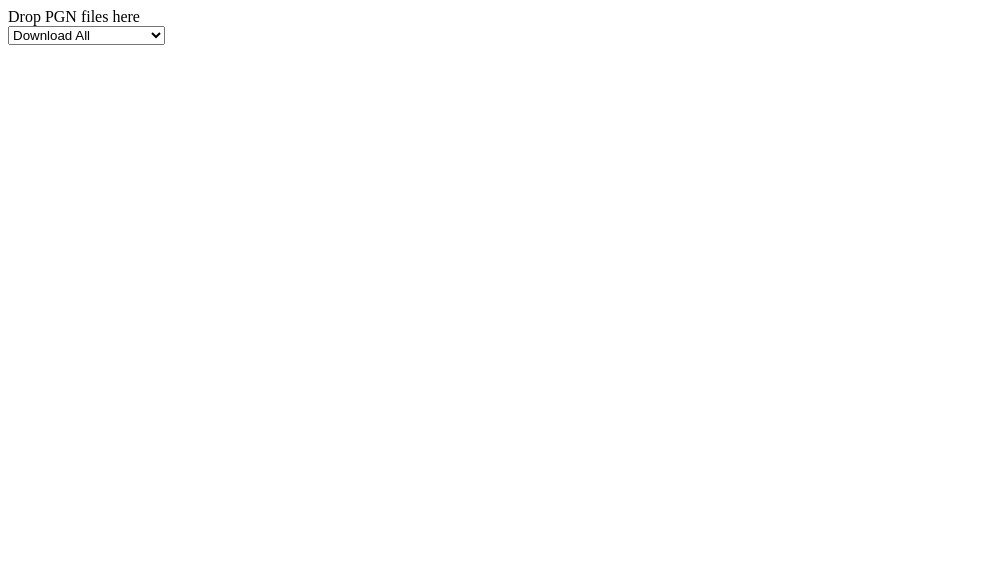
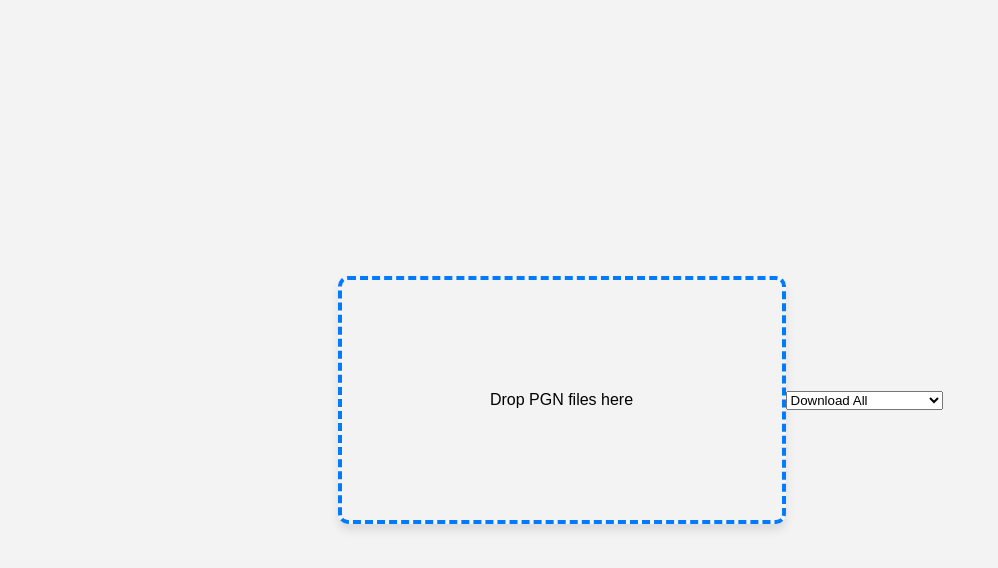
Before and after one commit to subliminalhash/PgnExtractor, a plain HTML site: page index.html in a window 1280 px wide. Shown: the whole page, without its empty margins (0-998 px from the left). Drawn offline with Linux system fonts and the light colour scheme.

Commit message:
Update style.css

```diff
--- a/style.css
+++ b/style.css
@@ -1,3 +1,37 @@
-.hello {
-  color: red;
+body {
+    font-family: Arial, sans-serif;
+    display: flex;
+    justify-content: center;
+    align-items: center;
+    height: 100vh;
+    margin: 0;
+    background-color: #f3f3f3;
 }
+
+#drop_zone {
+    width: 400px;
+    height: 200px;
+    border: 4px dashed #007bff;
+    border-radius: 10px;
+    display: flex;
+    align-items: center;
+    justify-content: center;
+    text-align: center;
+    padding: 20px;
+    box-shadow: 0 6px 10px rgba(0, 0, 0, 0.1);
+    transition: border-color 0.3s ease-in-out;
+}
+
+#drop_zone:hover {
+    border-color: #0056b3;
+}
+
+#drop_zone p {
+    margin: 0;
+    font-size: 20px;
+    color: #333;
+}
+
+#drop_zone p .highlight {
+    color: #007bff;
+}
```
